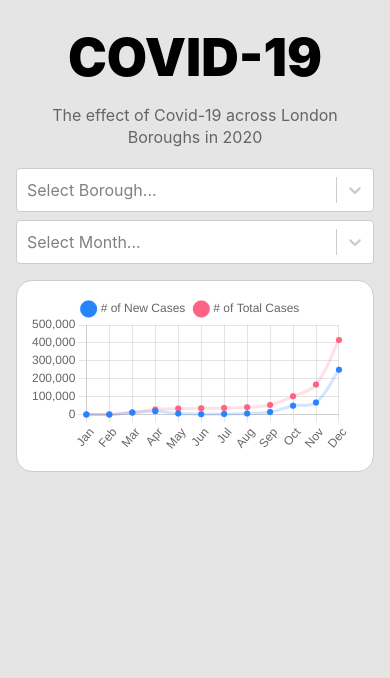
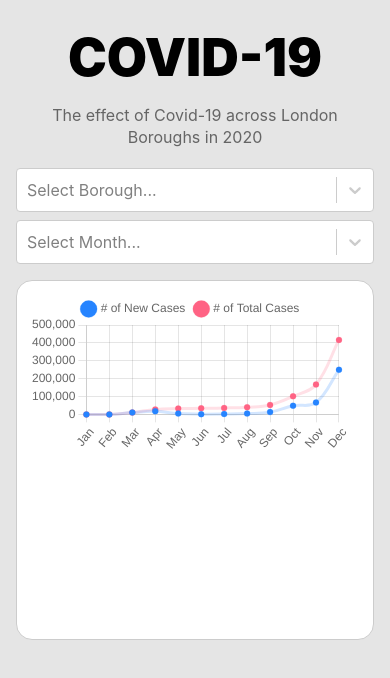
Before and after one commit to caedney/phantom, a React (Create React App) app: page / in a window 390 px wide. Shown: the top 678 px of the page. Built offline with nearby package versions, Linux system fonts and the light colour scheme; no server answers.

Commit message:
Add new breakpoints and style Dashboard component

```diff
--- a/src/components/dashboard/Dashboard.js
+++ b/src/components/dashboard/Dashboard.js
@@ -16,10 +16,27 @@ import {
 const DashboardContainer = styled.div`
   background-color: #ffffff;
   border-radius: 16px;
+  border: 1px solid hsl(0, 0%, 80%);
+  height: 360px;
   padding: 12px 20px 16px 12px;
-  border: 1px solid hsl(0, 0%, 80%);
+
+  @media ${breakpoints.mobileL} {
+    height: 400px;
+    padding: 16px 24px 24px 24px;
+  }
+
+  @media ${breakpoints.tablet} {
+    height: 480px;
+    padding: 24px 40px 32px 40px;
+  }
 
   @media ${breakpoints.laptopL} {
+    height: 540px;
+    padding: 28px 48px 40px 48px;
+  }
+
+  @media ${breakpoints.desktop} {
+    height: 600px;
     padding: 36px 60px 48px 60px;
   }
 `;
--- a/src/utils/breakpoints.js
+++ b/src/utils/breakpoints.js
@@ -4,8 +4,9 @@ const size = {
   mobileL: "425px",
   tablet: "768px",
   laptop: "1024px",
-  laptopL: "1440px",
-  desktop: "1920px",
+  laptopL: "1280px",
+  desktop: "1440px",
+  desktopL: "1920px",
 };
 
 const breakpoints = {
@@ -16,7 +17,7 @@ const breakpoints = {
   laptop: `(min-width: ${size.laptop})`,
   laptopL: `(min-width: ${size.laptopL})`,
   desktop: `(min-width: ${size.desktop})`,
-  desktopL: `(min-width: ${size.desktop})`,
+  desktopL: `(min-width: ${size.desktopL})`,
 };
 
 export default breakpoints;
```
